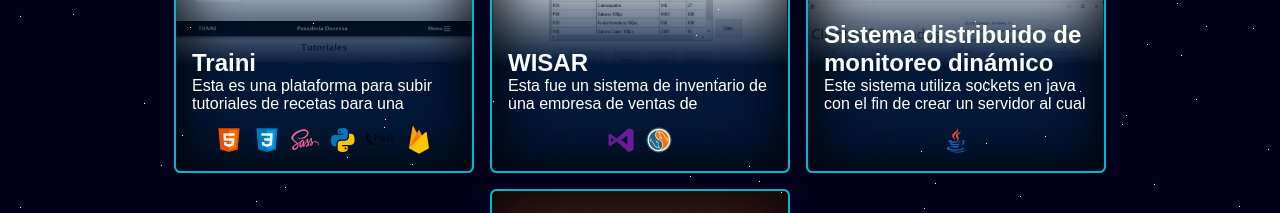
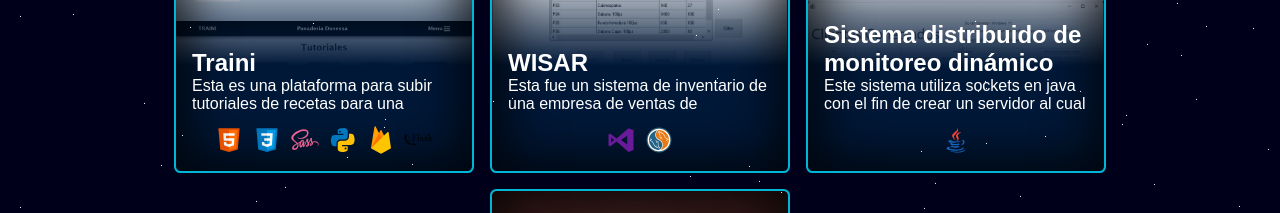
Before and after one commit to Tomasxwav/Portafolio, a React (Create React App) app: page / in a window 1280 px wide. Shown: the part 1600-1813 px from the top of the page. Built offline with nearby package versions, Linux system fonts and the light colour scheme.

Commit message:
Actualizacion proyectos

```diff
--- a/src/App.js
+++ b/src/App.js
@@ -189,8 +189,8 @@ function Proyects() {
 
 
   const proyecto1 = "Traini";
-  const descripcion1 = "Esta es una plataforma para subir tutoriales de recetas para una panadería, con el fin de llevar el proceso de capacitacion de manera mas eficiente";
-  const tecnologies1 = [html, css, scss, python, flask, firebase]
+  const descripcion1 = "Esta es una plataforma para subir tutoriales de recetas para una panadería, con el fin de llevar el proceso de capacitacion de manera mas eficiente (Usa prueba@prueba.com pwd:12345678)";
+  const tecnologies1 = [html, css, scss, python, firebase, flask]
 
   const proyecto2 = "WISAR";
   const descripcion2 = "Esta fue un sistema de inventario de una empresa de ventas de productos medicos, la cual muestra la cantidad de productos en stock, vendidos y genera reportes ";
```
